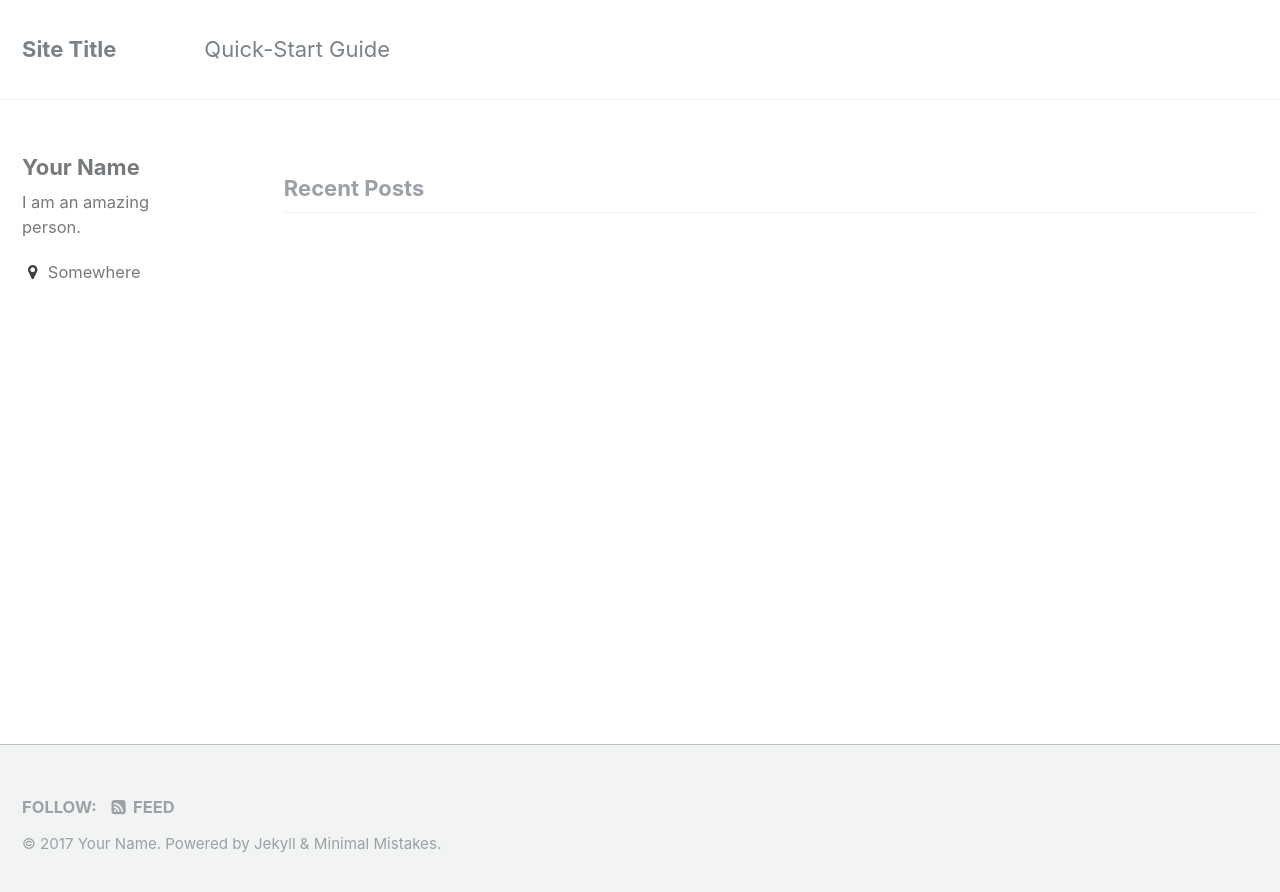
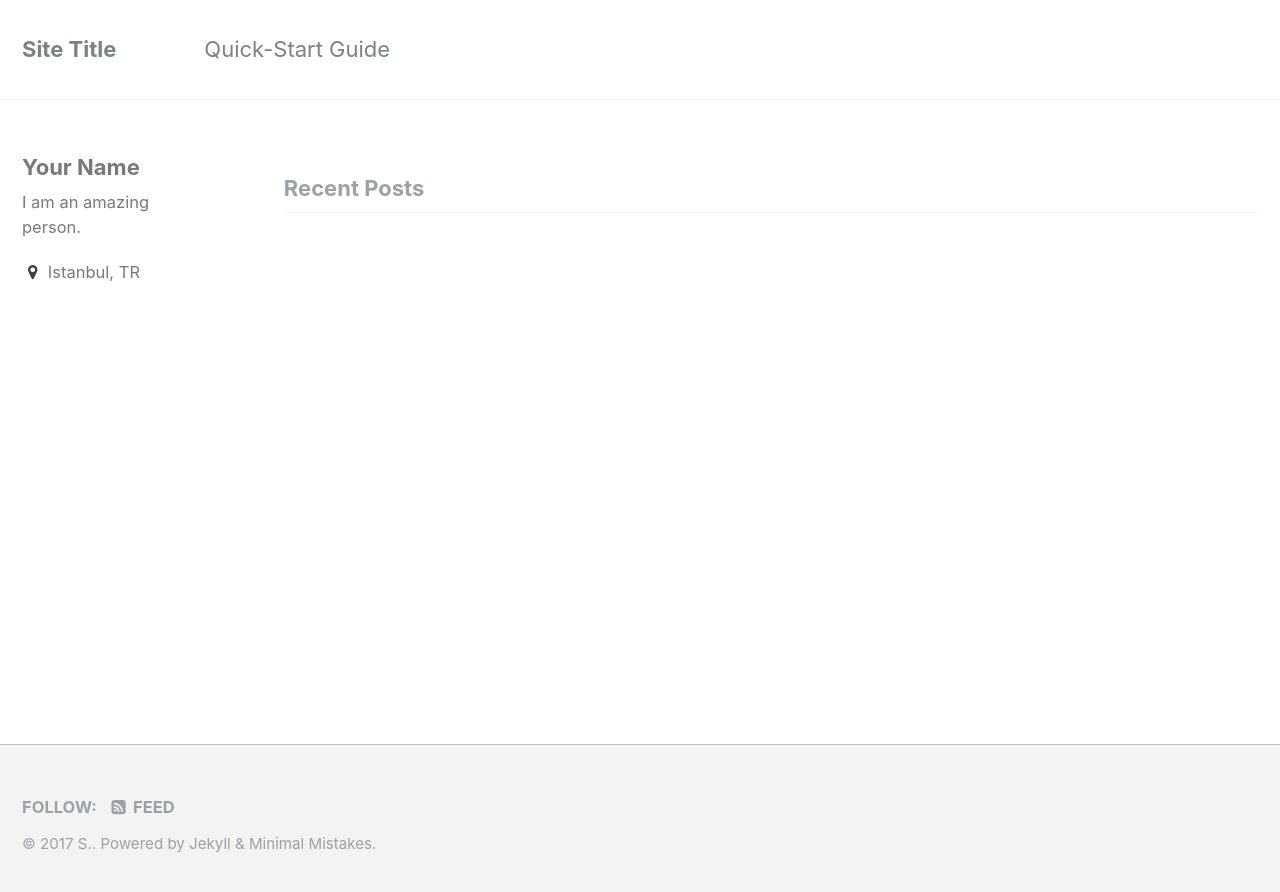
Before and after one commit to kaancet/kaancet.github.io, a Jekyll site: the page built from index.html, in a window 1280 px wide. Shown: the top 892 px of the page. Built offline with Jekyll 4.4.1, drawn with Linux system fonts in a browser that asks for light colours; the list of posts is cut into pages by our own code.

Commit message:
change vals

```diff
--- a/_config.yml
+++ b/_config.yml
@@ -9,9 +9,9 @@
 locale                   : "en"
 title                    : "Site Title"
 title_separator          : "-"
-name                     : "Your Name"
+name                     : "S."
 description              : "An amazing website."
-url                      : # the base hostname & protocol for your site e.g. "https://mmistakes.github.io"
+url                      : "https://kaancet.github.io"
 baseurl                  : # the subpath of your site, e.g. "/blog"
 repository               : # GitHub username/repo-name e.g. "mmistakes/minimal-mistakes"
 teaser                   : # path of fallback teaser image, e.g. "/assets/images/500x300.png"
@@ -80,7 +80,7 @@ author:
   name             : "Your Name"
   avatar           : # path of avatar image, e.g. "/assets/images/bio-photo.jpg"
   bio              : "I am an amazing person."
-  location         : "Somewhere"
+  location         : "Istanbul, TR"
   email            :
   uri              :
   bitbucket        :
```
